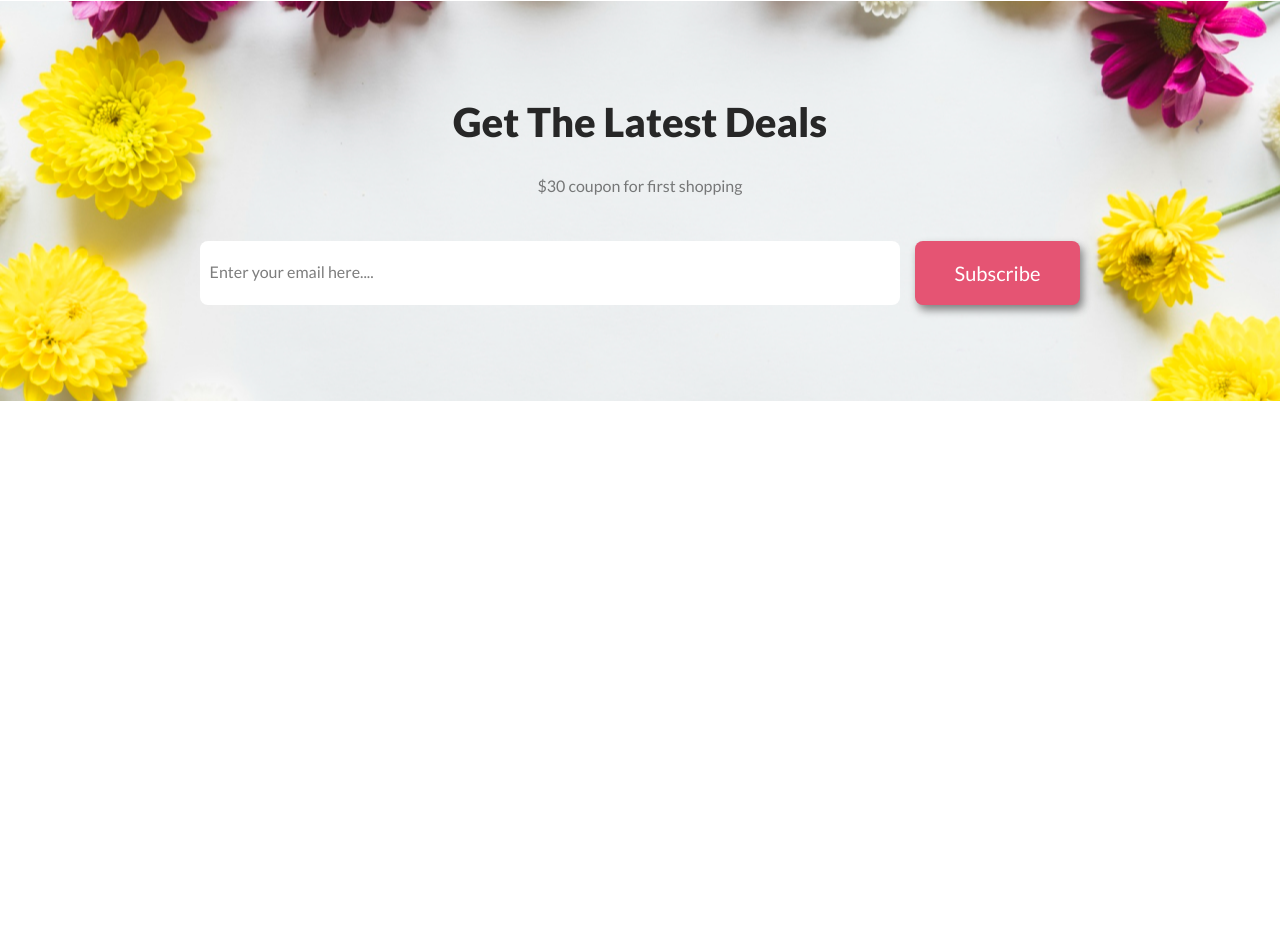
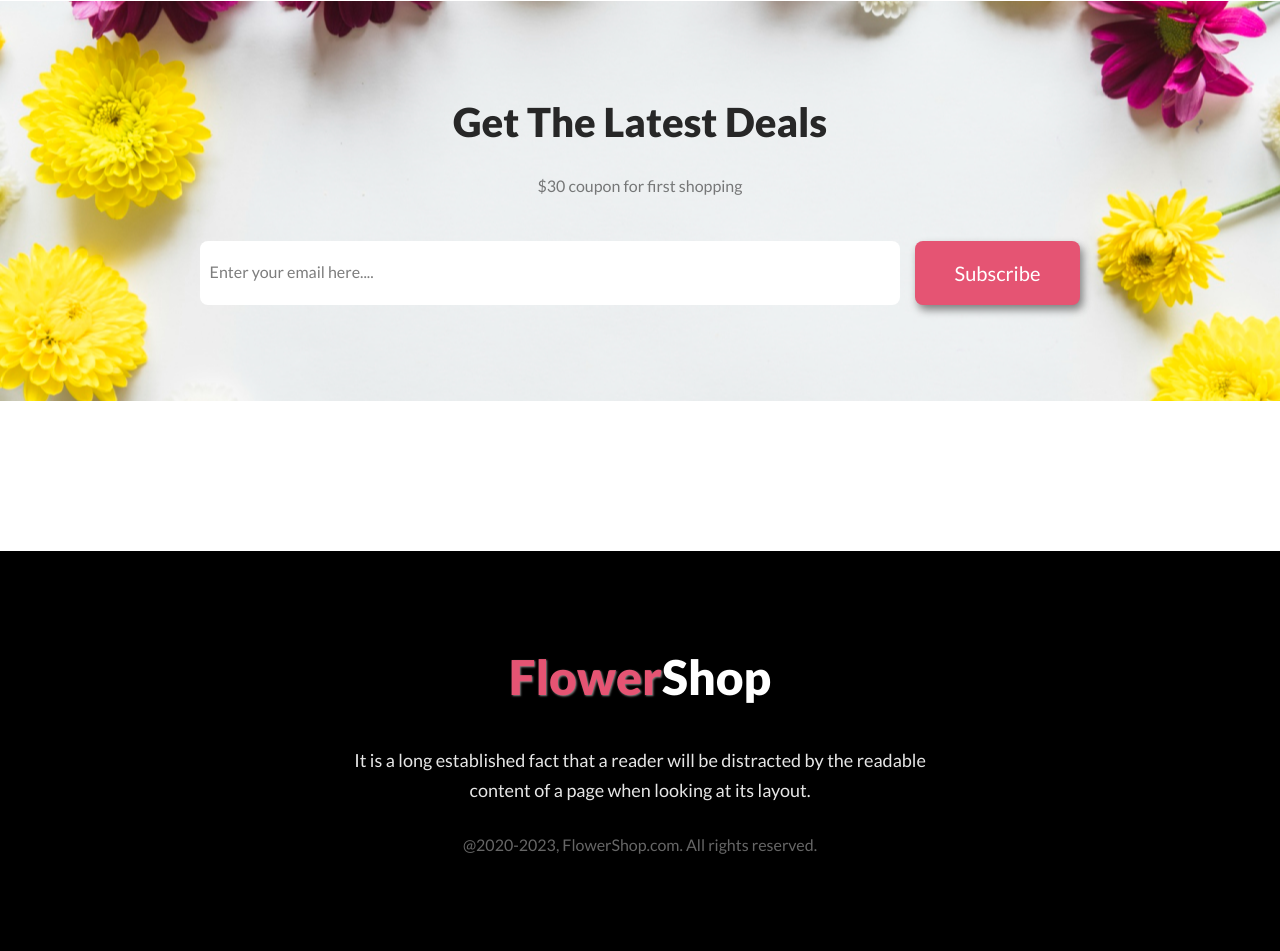
Before and after one commit to Udoydn/Assignment-01, a plain HTML site: page index.html in a window 1280 px wide. Shown: the part 2859-3810 px from the top of the page. Before the commit the page ends 3410 px from the top, so only its background shows below. Drawn offline with Linux system fonts and the light colour scheme; files whose address does not match are found by name.

Commit message:
footer part done

```diff
--- a/index.html
+++ b/index.html
@@ -135,17 +135,18 @@
 
 
 
-
-
-
-
     </main>
 
 
 
-
-
-    <footer></footer>
+    <footer>
+        <div class="footer">
+            <h2 class="footer-heading"><span class="red">Flower</span>Shop</h2>
+            <h5 class="footer-heading-2">It is a long established fact that a reader will be distracted by the readable
+                content of a page when looking at its layout.</h5>
+                <p class="footer-paragraph">@2020-2023, FlowerShop.com. All rights reserved. </p>
+        </div>
+    </footer>
 
 
 
--- a/style.css
+++ b/style.css
@@ -271,3 +271,53 @@
 }
 
 /* Latest-Deals start */
+
+
+
+
+
+
+
+
+
+
+
+
+
+
+
+/* footer part start */
+
+.footer {
+    background-color: #000000;
+    color: #fff;
+    display: flex;
+    flex-direction: column;
+    align-items: center;
+    justify-content: center;
+    height: 50vh;
+}
+
+.footer-heading {
+    font-size: 48px;
+    margin-bottom: 40px;
+    font-weight: 800;
+}
+
+.footer-heading-2 {
+    color: rgba(255, 255, 255, 0.90);
+    text-align: center;
+    font-size: 18px;
+    font-weight: 400;
+    line-height: 30px;
+    width: 600px;
+    margin-bottom: 30px;
+}
+
+.footer-paragraph {
+    color: rgba(255, 255, 255, 0.40);
+    font-size: 16px;
+    font-weight: 400;
+}
+
+/* footer part end */
```
